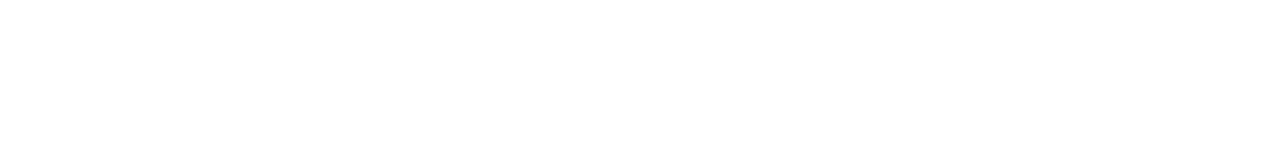
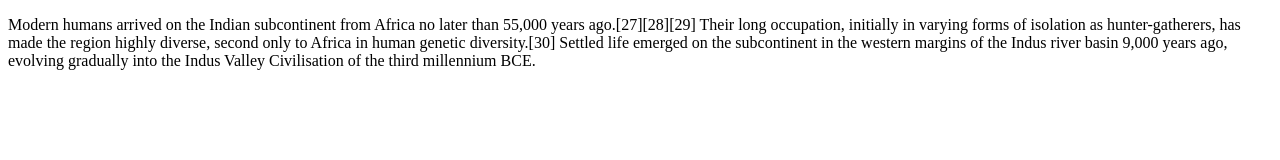
Before and after one commit to ShresthaNaskar/demo-repo, a plain HTML site: page index.html in a window 1280 px wide. Drawn offline with Linux system fonts and the light colour scheme.

```diff
--- a/index.html
+++ b/index.html
@@ -3,9 +3,17 @@
 <head>
     <meta charset="UTF-8">
     <meta name="viewport" content="width=device-width, initial-scale=1.0">
-    <title>Document</title>
+    <title>Hello</title>
 </head>
 <body>
-
+    <p>Modern humans arrived on the Indian subcontinent from Africa
+         no later than 55,000 years ago.[27][28][29] Their long
+         occupation, initially in varying forms of isolation as
+         hunter-gatherers, has made the region highly diverse,
+         second only to Africa in human genetic diversity.[30]
+         Settled life emerged on the subcontinent in the western
+         margins of the Indus river basin 9,000 years ago,
+         evolving gradually into the Indus Valley Civilisation
+         of the third millennium BCE. </p>
 </body>
 </html>
```
Also changed, not shown: apple.txt (added), banana.txt (added), dragonfruit.txt (added), lime.txt (added), mango.txt (added), orange.txt (added), strawberry.txt (added), watermelon.txt (added).
